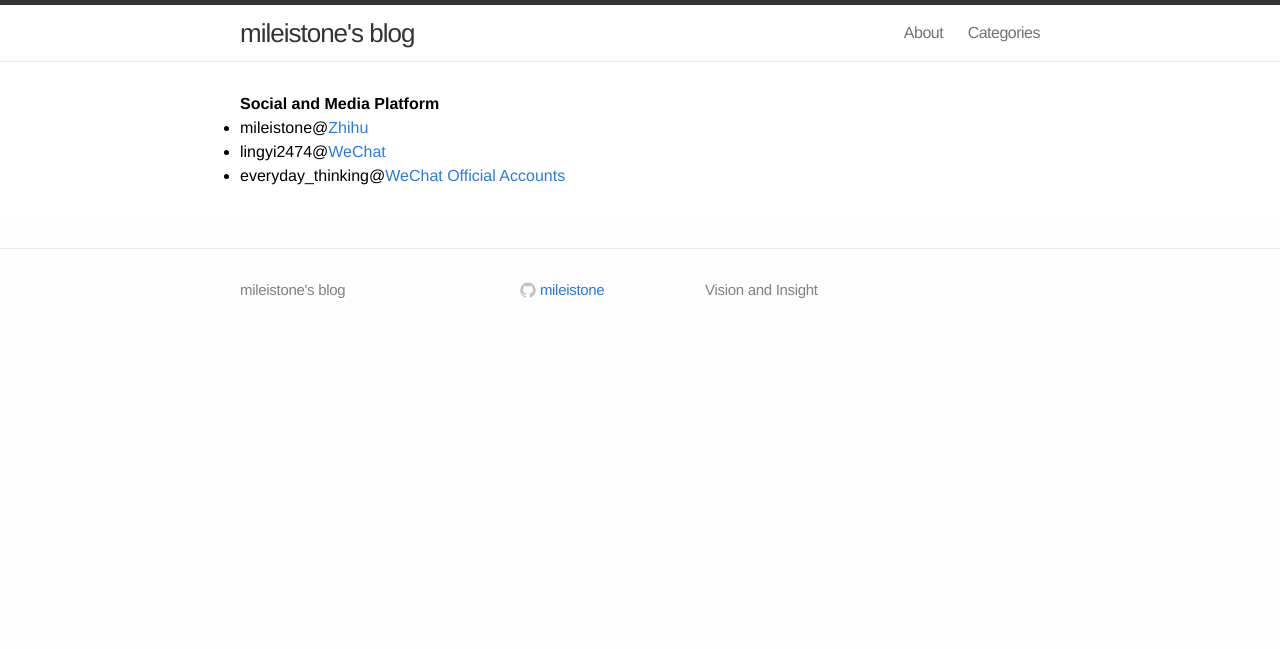
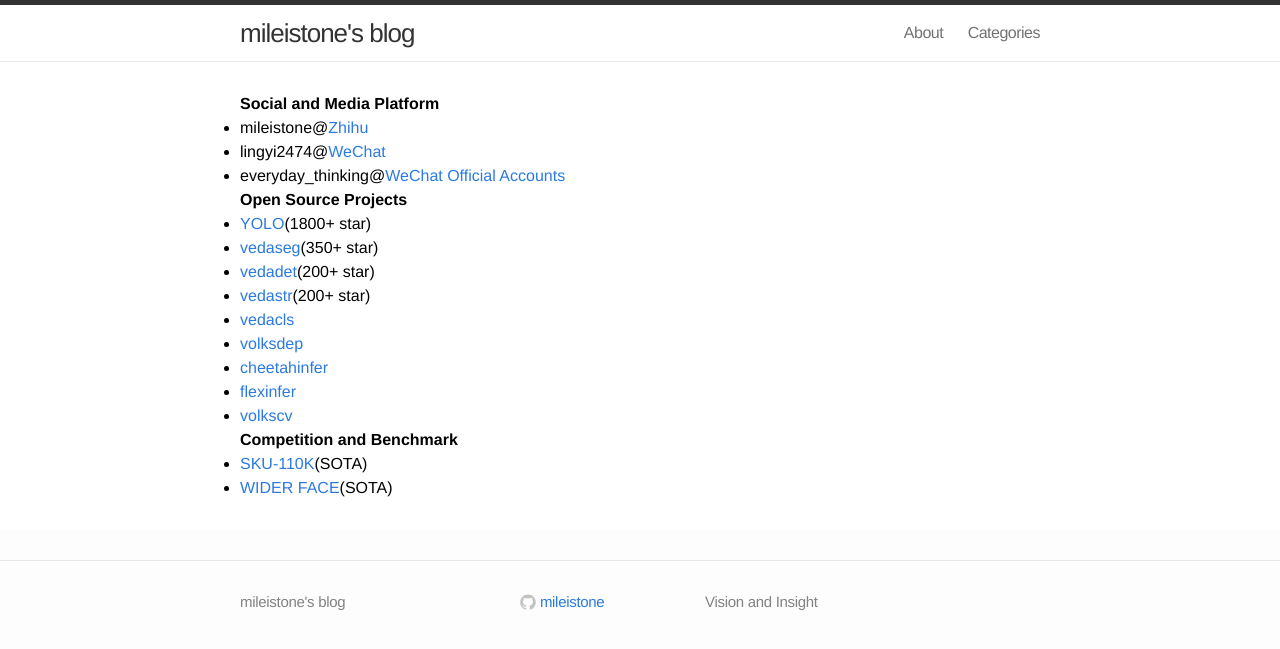
Before and after one commit to mileistone/mileistone.github.io, a Jekyll site: the page built from pages/about.md, in a window 1280 px wide. Shown: the top 649 px of the page. Built offline with Jekyll 4.4.1, drawn with Linux system fonts in a browser that asks for light colours.

Commit message:
Update about.md

```diff
--- a/pages/about.md
+++ b/pages/about.md
@@ -12,3 +12,29 @@ includelink: true
 - lingyi2474@[WeChat](https://weixin.qq.com/)
 
 - everyday_thinking@[WeChat Official Accounts](https://weixin.qq.com/)
+
+###### Open Source Projects
+
+- [YOLO](https://github.com/Tencent/ObjectDetection-OneStageDet)(1800+ star)
+
+- [vedaseg](https://github.com/Media-Smart/vedaseg)(350+ star)
+
+- [vedadet](https://github.com/Media-Smart/vedadet)(200+ star)
+
+- [vedastr](https://github.com/Media-Smart/vedastr)(200+ star)
+
+- [vedacls](https://github.com/Media-Smart/vedacls)
+
+- [volksdep](https://github.com/Media-Smart/volksdep)
+
+- [cheetahinfer](https://github.com/Media-Smart/cheetahinfer)
+
+- [flexinfer](https://github.com/Media-Smart/flexinfer)
+
+- [volkscv](https://github.com/Media-Smart/volkscv)
+
+###### Competition and Benchmark
+
+- [SKU-110K](https://github.com/Media-Smart/SKU110K-DenseDet)(SOTA)
+
+- [WIDER FACE](https://github.com/Media-Smart/vedadet/tree/main/configs/trainval/tinaface)(SOTA)
```
